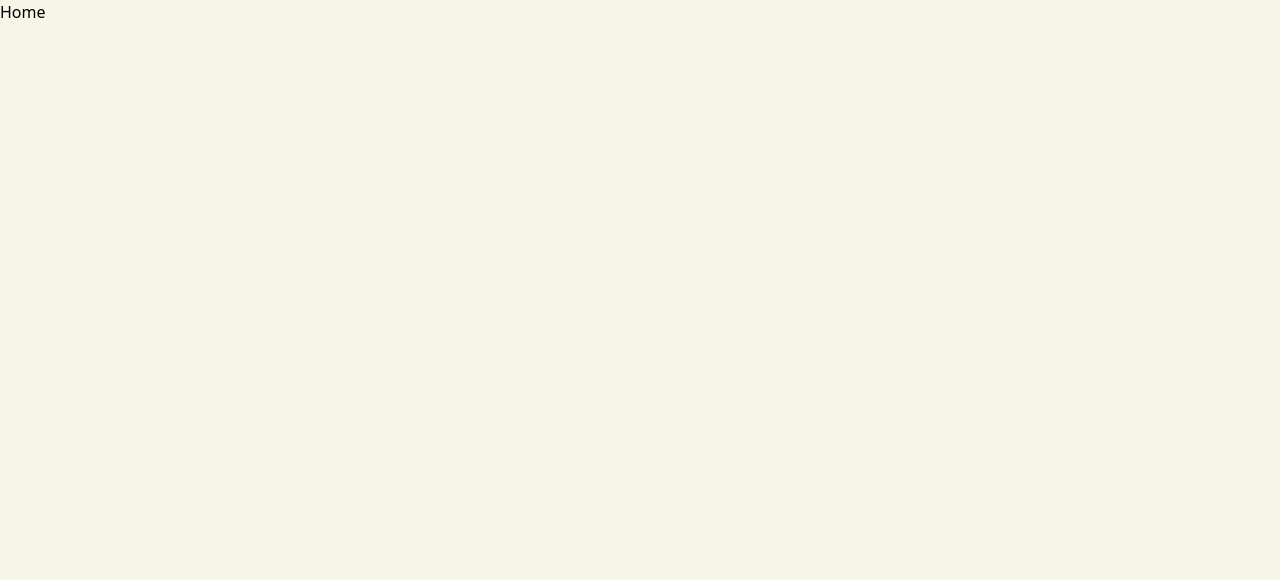
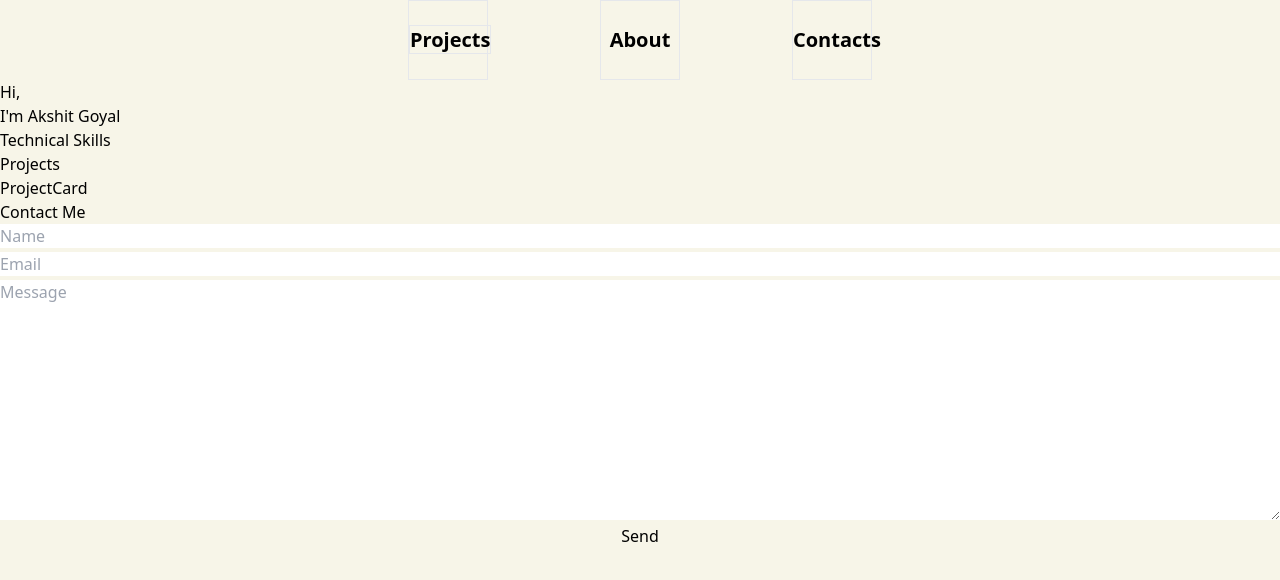
Before and after one commit to krystln/portfolio, a Next.js app: page / in a window 1280 px wide. Shown: the top 580 px of the page. Built offline with nearby package versions, Linux system fonts and the light colour scheme.

Commit message:
Baseline formed

```diff
--- /dev/null
+++ b/app/components/Contact.tsx
@@ -0,0 +1,37 @@
+'use client'
+import { useState } from 'react'
+
+const Contact = () => {
+
+  const [formData, setFormData] = useState({
+    name: '',
+    email: '',
+    message: ''
+  });
+
+  const handleFormChange = (event: React.ChangeEvent<HTMLInputElement | HTMLTextAreaElement>) => {
+    setFormData({
+      ...formData,
+      [event.target.name]: event.target.value
+    });
+  }
+
+
+  const handleSubmit = (event: React.FormEvent<HTMLFormElement>) => {
+    event.preventDefault();
+    alert('Form submitted');
+  }
+
+  return (
+    <div>
+        <form onSubmit={handleSubmit} className='flex flex-col gap-y-1'>
+            <input type="text" name="name" id="name" placeholder="Name"/>
+            <input type="email" name="email" id="email" placeholder="Email"/>
+            <textarea name="message" id="message" cols={30} rows={10} placeholder="Message"></textarea>
+            <input type="submit" value="Send"/>
+        </form>
+    </div>
+  )
+}
+
+export default Contact;
--- /dev/null
+++ b/app/components/NavBar.tsx
@@ -0,0 +1,29 @@
+import React from 'react'
+import Link from 'next/link'
+
+const NavBar = () => {
+  return (
+    <div className='flex w-full h-20 justify-center gap-x-28 text-xl font-semibold'>
+      <Link href="/projects">
+        <button className='border h-full w-20 Navbtn'>
+          <span className='h-fit border'>Projects</span>
+        </button>
+      </Link>
+
+      <Link href="/about">
+        <button className='border h-full w-20 Navbtn'>
+          <span>About</span>
+        </button>
+      </Link>
+
+      <Link href="/constact">
+        <button className='border h-full w-20 Navbtn'>
+          <span>Contacts</span>
+        </button>
+      </Link>
+
+    </div>
+  )
+}
+
+export default NavBar;
--- /dev/null
+++ b/app/components/ProjectCard.tsx
@@ -0,0 +1,9 @@
+import React from 'react'
+
+const ProjectCard = () => {
+  return (
+    <div>ProjectCard</div>
+  )
+}
+
+export default ProjectCard
--- a/app/globals.css
+++ b/app/globals.css
@@ -7,7 +7,6 @@
 :root {
   --foreground-rgb: 0, 0, 0;
   --background-rgb: 247, 245, 232;  /*Ivory*/
-
   font-family: Exo 2;
 }
 
@@ -15,6 +14,7 @@
   :root {
     --foreground-rgb: 255, 255, 255;
     --background-rgb: 0, 0, 0;
+    font-family: Exo 2;
   }
 }
 
@@ -22,3 +22,9 @@ body {
   color: rgb(var(--foreground-rgb));
   background: rgb(var(--background-rgb));
 }
+
+
+/* Custom CSS */
+.Navbtn{
+  @apply hover:underline-offset-4 hover:underline;
+}
--- a/app/page.tsx
+++ b/app/page.tsx
@@ -1,8 +1,33 @@
+import NavBar from "@components/NavBar"
+import Contact from "@components/Contact"
+import ProjectCard from "@components/ProjectCard"
+
 
 const Home = () => {
   return (
     <div>
-      <h1>Home</h1>
+      <NavBar/>
+
+      <section className="w-full">
+        <div>Hi,</div>
+        <div>I'm Akshit Goyal</div>
+      </section>
+
+      <section className="w-full">
+        <h1 className="">Technical Skills</h1>
+      </section>
+
+      <section className="w-full">
+        <h1 className="">Projects</h1>
+        <ProjectCard/>
+      </section>
+
+
+      <section className="w-full">
+        <h1 className="">Contact Me</h1>
+        <Contact/>
+      </section>
+
     </div>
   )
 }
--- a/tsconfig.json
+++ b/tsconfig.json
@@ -20,7 +20,8 @@
       }
     ],
     "paths": {
-      "@/*": ["./*"]
+      "@/*": ["./*"],
+      "@components/*": ["./app/components/*"],
     }
   },
   "include": ["next-env.d.ts", "**/*.ts", "**/*.tsx", ".next/types/**/*.ts"],
```
